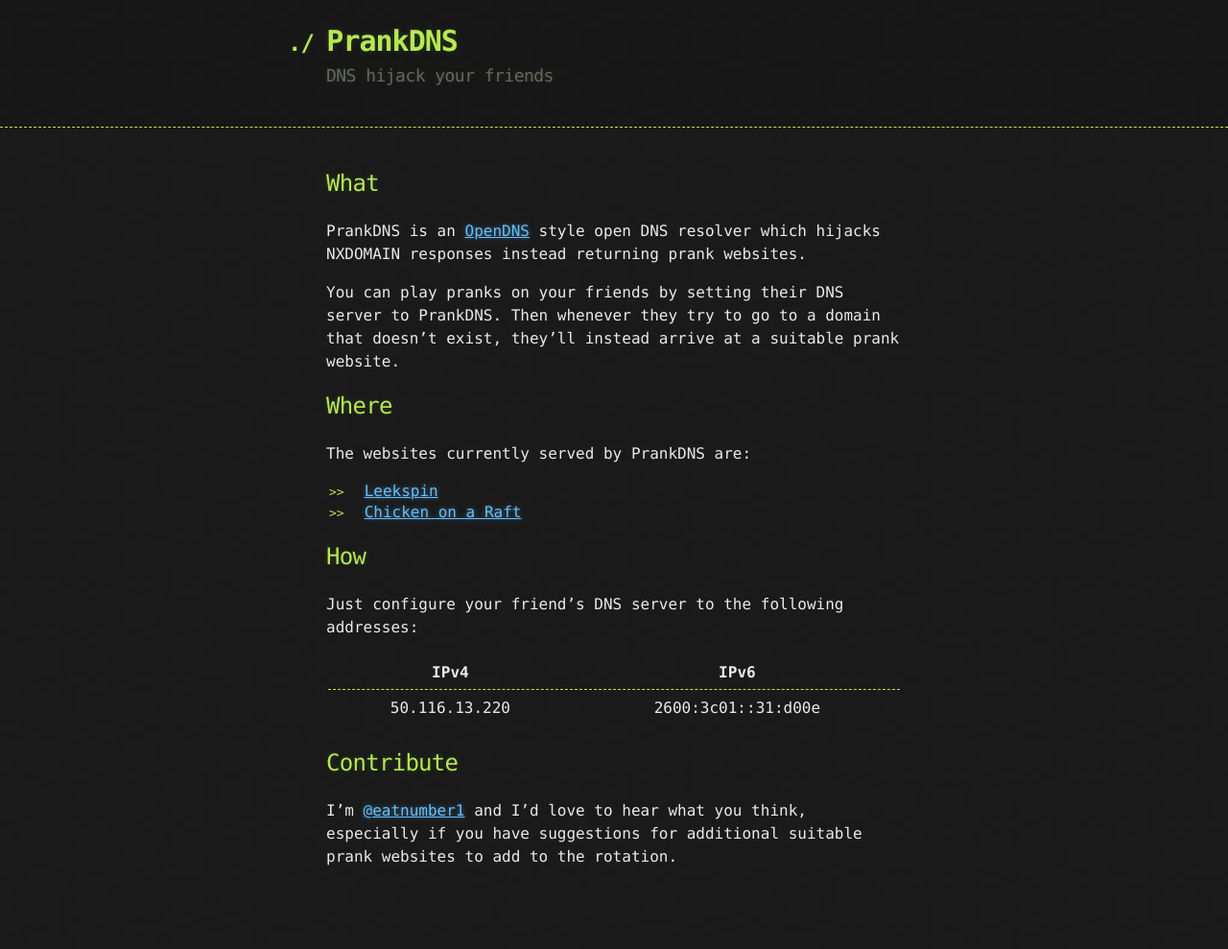
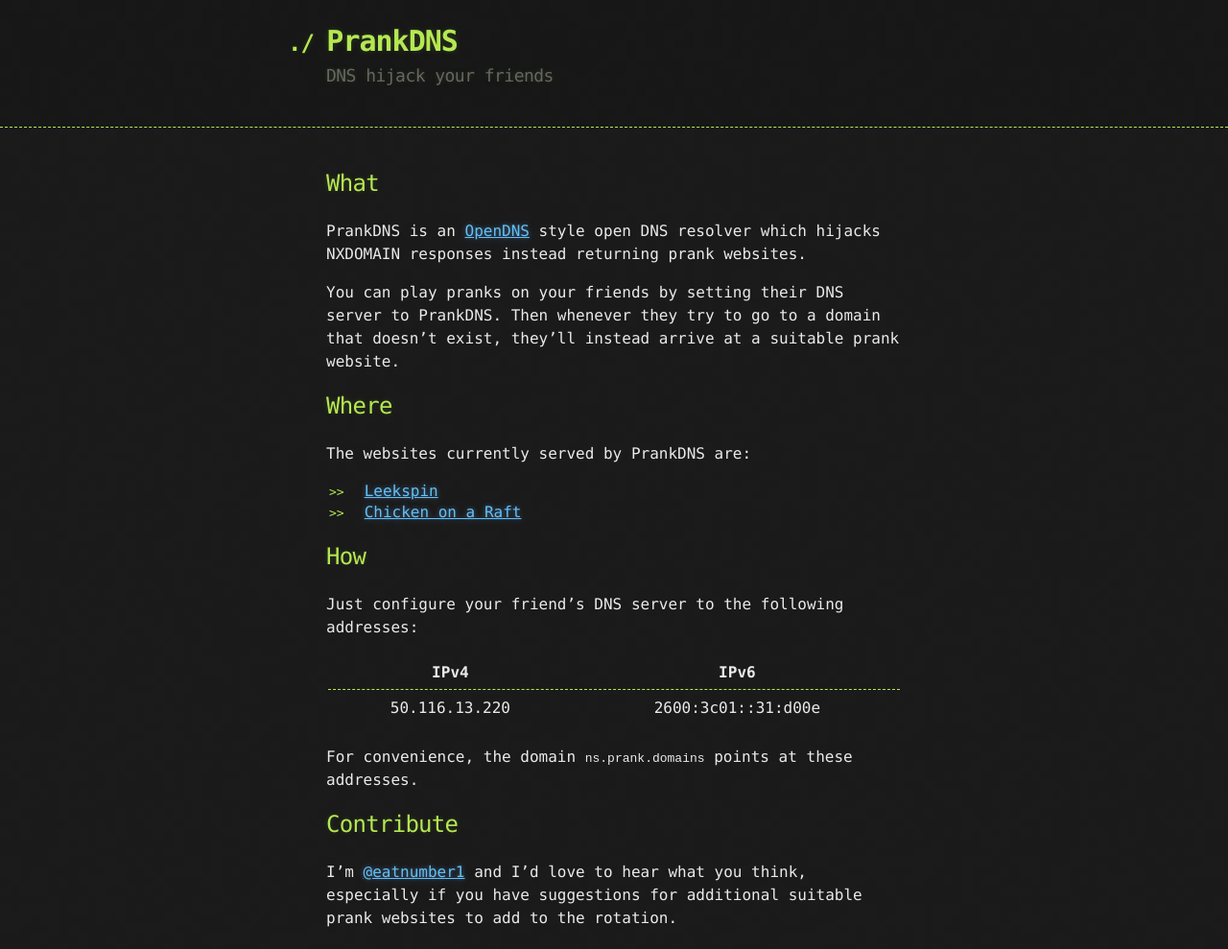
Before and after one commit to eatnumber1/prank.domains, a Jekyll site: the page built from index.markdown, in a window 1280 px wide. Shown: the whole page at 96% size. Built offline with Jekyll 4.4.1, drawn with Linux system fonts in a browser that asks for light colours; before the commit the page ends 925 px from its top, so only the background shows below that.

Commit message:
Add reference to ns.prank.domains

```diff
--- a/index.markdown
+++ b/index.markdown
@@ -31,6 +31,8 @@ Just configure your friend's DNS server to the following addresses:
 | 50.116.13.220 | 2600:3c01::31:d00e |
 |---------------+--------------------|
 
+For convenience, the domain `ns.prank.domains` points at these addresses.
+
 ## Contribute
 
 I'm [@eatnumber1] and I'd love to hear what you think, especially if you have
```
